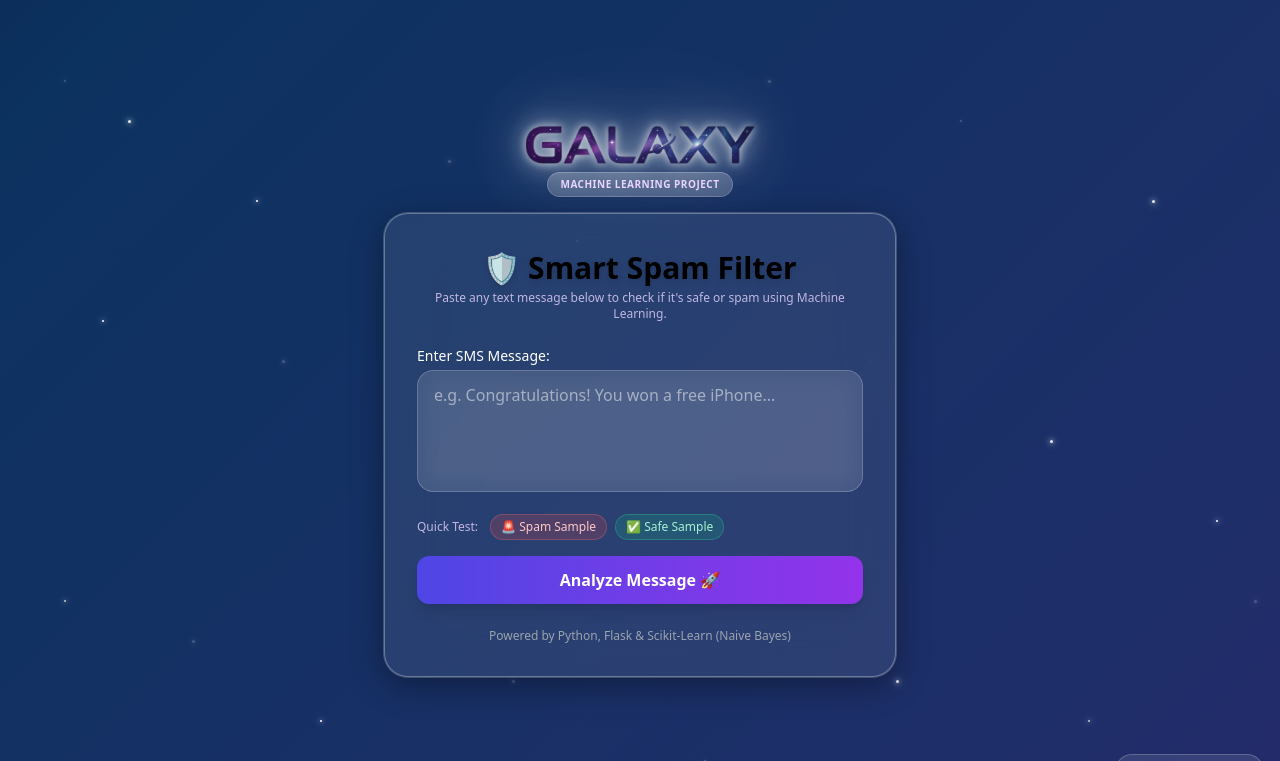
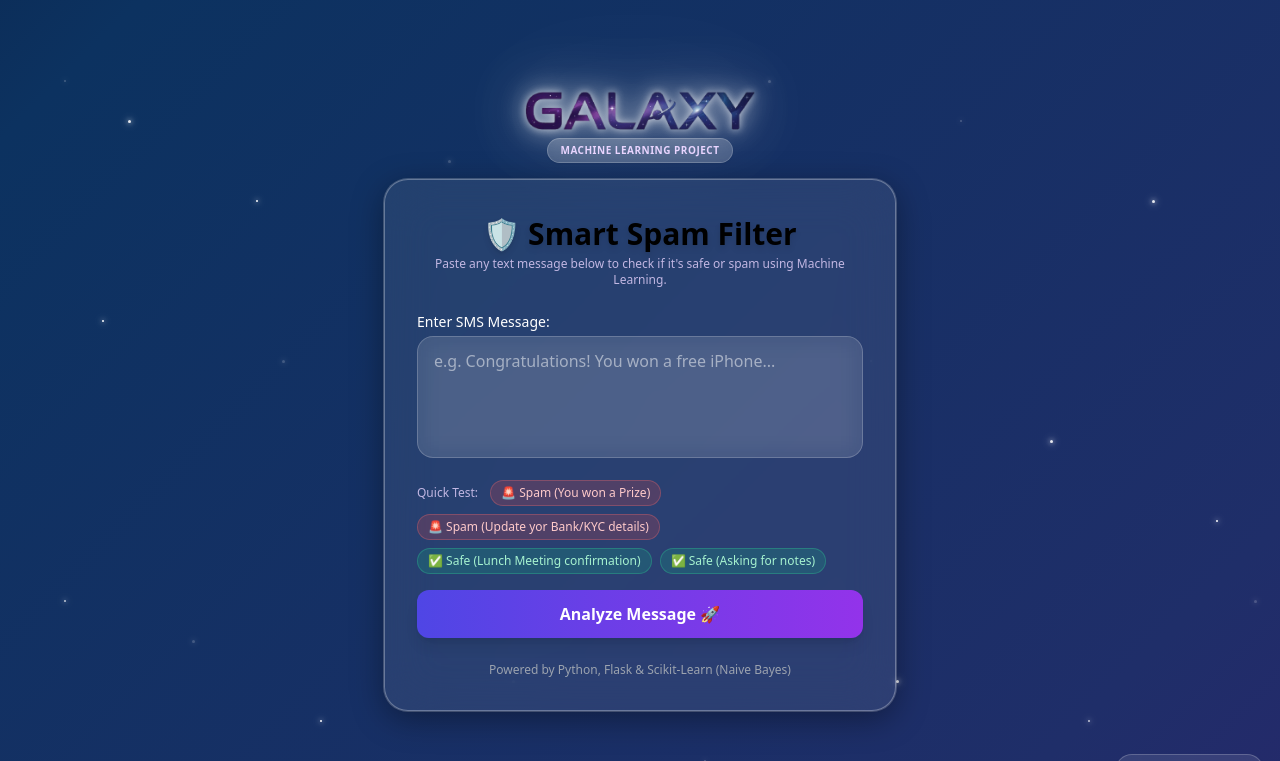
Before and after one commit to VV-S70/sms-spam-filter, a Flask app: template templates/index.html in a window 1280 px wide. Shown: the top 761 px of the page. Run offline with Flask 3, Linux system fonts and the light colour scheme; the template is opened without the code that fills it, so the values that code supplies are empty; parts of the project's set-up code (start-up, migrations or seed data) failed here and were passed over; some libraries are stand-ins or nearby versions.

Commit message:
Enhance index.html with message samples
Updated the index.html file to include additional spam and safe message samples for testing. Enhanced the layout and styling for better user experience.

```diff
--- a/templates/index.html
+++ b/templates/index.html
@@ -128,15 +128,32 @@
                     placeholder="e.g. Congratulations! You won a free iPhone..."></textarea>
             </div>
 
-           <div class="flex flex-wrap gap-2 text-xs">
+           <!-- Samples -->
+            <div class="flex flex-wrap gap-2 text-xs">
                 <span class="text-purple-200/80 self-center font-medium mr-1">Quick Test:</span>
+
+                <!-- Spam Sample 1 -->
                 <button type="button" onclick="fillSample('Congratulations! You have won a free iPhone 15 Pro and 50000 INR cash prize. Click here to claim now!')"
                     class="bg-red-500/20 hover:bg-red-500/40 text-red-200 border border-red-400/30 px-2.5 py-1 rounded-full transition">
-                    🚨 Spam Sample
+                    🚨 Spam (You won a Prize)
                 </button>
+
+                <!-- Spam Sample 2 -->
+                <button type="button" onclick="fillSample('URGENT! Your SBI Bank account has been blocked. Update your PAN card and KYC immediately via bit.ly/update-sbi-kyc')"
+                    class="bg-red-500/20 hover:bg-red-500/40 text-red-200 border border-red-400/30 px-2.5 py-1 rounded-full transition">
+                    🚨 Spam (Update yor Bank/KYC details)
+                </button>
+
+                <!-- Safe Sample 1 -->
                 <button type="button" onclick="fillSample('Hey! Are we still meeting for lunch at 1 PM today? Let me know.')"
                     class="bg-emerald-500/20 hover:bg-emerald-500/40 text-emerald-200 border border-emerald-400/30 px-2.5 py-1 rounded-full transition">
-                    ✅ Safe Sample
+                    ✅ Safe (Lunch Meeting confirmation)
+                </button>
+
+                <!-- Safe Sample 2 -->
+                <button type="button" onclick="fillSample('Bro, please send me the PDF notes for tomorrow morning data structures lecture when you reach home.')"
+                    class="bg-emerald-500/20 hover:bg-emerald-500/40 text-emerald-200 border border-emerald-400/30 px-2.5 py-1 rounded-full transition">
+                    ✅ Safe (Asking for notes)
                 </button>
             </div>
 
```
